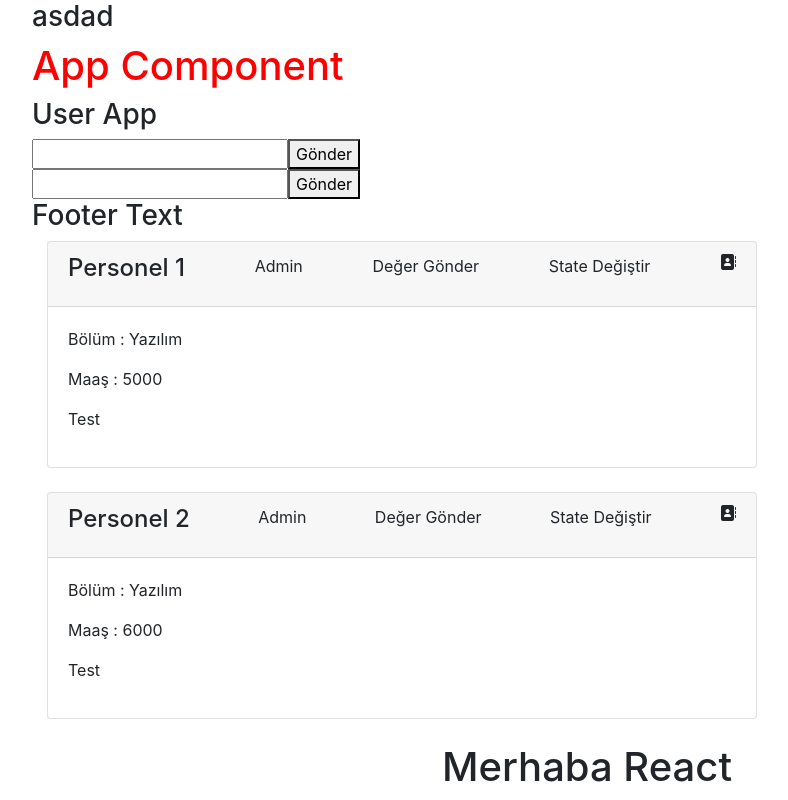
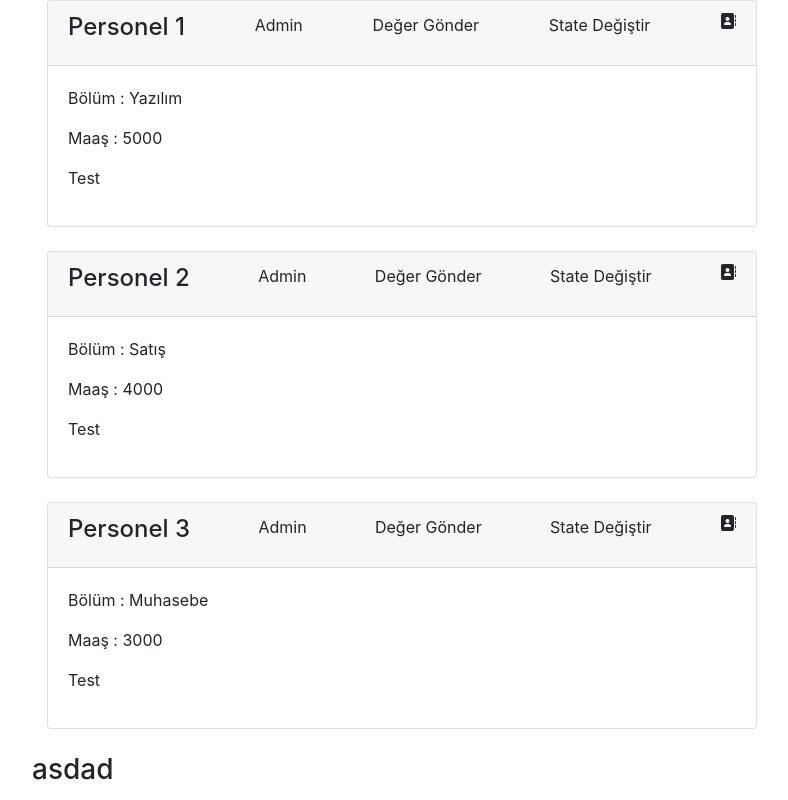
Before and after one commit to ozguryesilbas/reactapp, a React (Create React App) app: page / in a window 1280 px wide. Shown: the top 800 px of the page, without its empty margins (53-841 px from the left). Built offline with nearby package versions, Linux system fonts and the light colour scheme.

Commit message:
componetler arası props transferi

```diff
--- a/src/App.js
+++ b/src/App.js
@@ -3,11 +3,38 @@ import "bootstrap/dist/css/bootstrap.css";       /*bootstrap ekleme*/
 import User from "./components/User";            /*class based component ekleme*/
 import Navbar from "./components/Navbar";        /*functional component ekleme*/
 import "./App.css";                              /*harici css ekleme*/
-import Personel from "./components/Personel";
 import Footer from "./components/Footer";
 import Menubar from "./components/Menubar";
+import Personels from "./components/Personels";
 
 class App extends Component {
+
+    constructor (props){
+        super(props);
+        this.state = {
+            users : [
+                {
+                    id : 1,
+                    name : "Personel 1",
+                    salary : 5000,
+                    department : "Yazılım"
+                },
+                {
+                    id : 2,
+                    name : "Personel 2",
+                    salary : 4000,
+                    department : "Satış"
+                },
+                {
+                    id : 3,
+                    name : "Personel 3",
+                    salary : 3000,
+                    department : "Muhasebe"
+                }
+            ]
+        }
+    }
+
     render() {
 
         const x = "ali";
@@ -15,6 +42,20 @@ class App extends Component {
 
         return (
             <div className="container">                                          {/*bootstrap cssinin gelip gelmediği bu şeklilde kontrol ettik*/}
+
+                <Personels users = {this.state.users}/>
+
+                {/*  <Personel
+                 name = "Personel 1"
+                 department = "Yazılım"
+                 salary = "5000"
+                 /> props ile class based componente bu parametreleri gönderdik
+
+                 <Personel
+                 name = "Personel 2"
+                 department = "Yazılım"
+                 salary = "6000"
+                 /> props ile class based componente bu parametreleri gönderdik*/}
 
                 <Menubar title="asdad"/>
 
@@ -24,18 +65,6 @@ class App extends Component {
                 <User/>
 
                 <Footer title="Footer Text"/>                                    {/*props ile functional componente bu parametreyi gönderdik*/}
-
-                <Personel
-                    name = "Personel 1"
-                    department = "Yazılım"
-                    salary = "5000"
-                /> {/*props ile class based componente bu parametreleri gönderdik*/}
-
-                <Personel
-                    name = "Personel 2"
-                    department = "Yazılım"
-                    salary = "6000"
-                /> {/*props ile class based componente bu parametreleri gönderdik*/}
 
                 <div className="App">                                            {/*harici kendi yazdığımız cssi kullandık*/}
                     <h1>Merhaba React</h1>
--- /dev/null
+++ b/src/components/Personels.js
@@ -0,0 +1,29 @@
+import React, {Component} from "react";
+import Personel from "./Personel";
+
+class Personels extends Component {
+    render() {
+        const {users} = this.props;
+        console.log(users);
+
+        return (
+            <div>
+                {
+                    users.map(user => {
+                        console.log(user);
+                        return (
+                            <Personel
+                                key = {user.id} /*sanal dom böyle bir değer bekliyor, olmazsa da açlışır ancak hatayı consolda görürüz*/
+                                name = {user.name}
+                                salary = {user.salary}
+                                department = {user.department}
+                            />
+                        );
+                    })
+                }
+            </div>
+        );
+    }
+}
+
+export default Personels;
```
